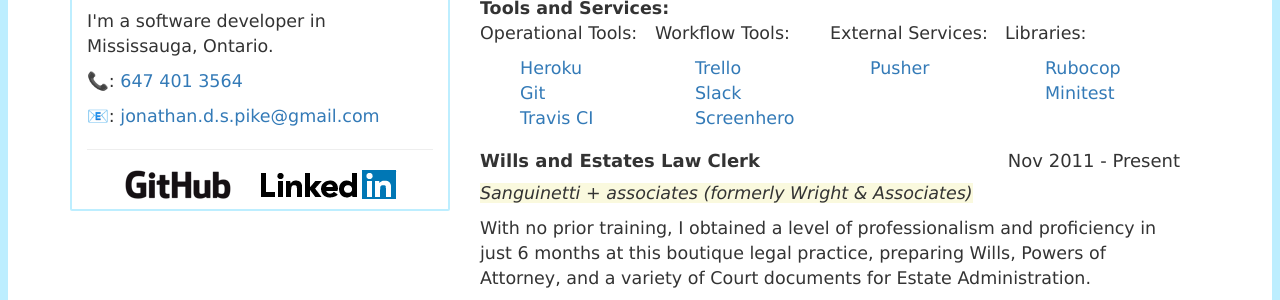
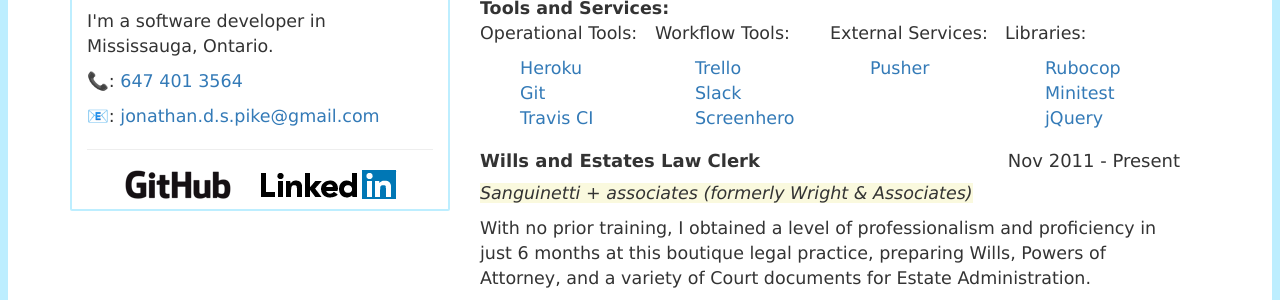
Before and after one commit to jonathanpike/jonathanpike.github.io, a Jekyll site: the page built from resume.md, in a window 1280 px wide and 900 px high, scrolled down 596 px. Shown: the part 152-452 px from the top of the window. Built offline with Jekyll 4.4.1, drawn with Linux system fonts in a browser that asks for light colours.

Commit message:
Add jQuery to list of skills

```diff
--- a/resume.md
+++ b/resume.md
@@ -50,6 +50,7 @@
 			<ul class="tech-skills">
 				<li><a href="https://github.com/bbatsov/rubocop">Rubocop</a></li>
 				<li><a href="https://github.com/seattlerb/minitest">Minitest</a></li>
+				<li><a href="https://jquery.com/">jQuery</a></li>
 			</ul>
 		</div>
 	</div>
```
